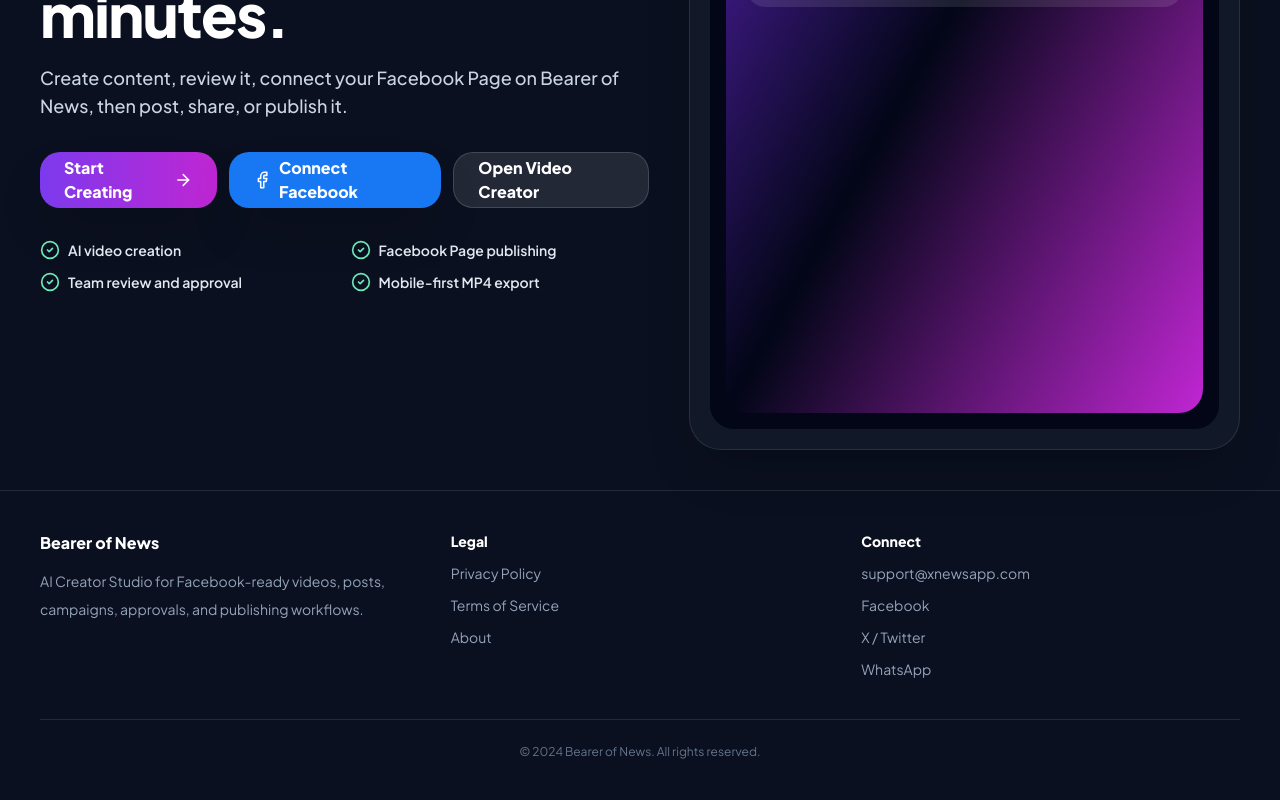
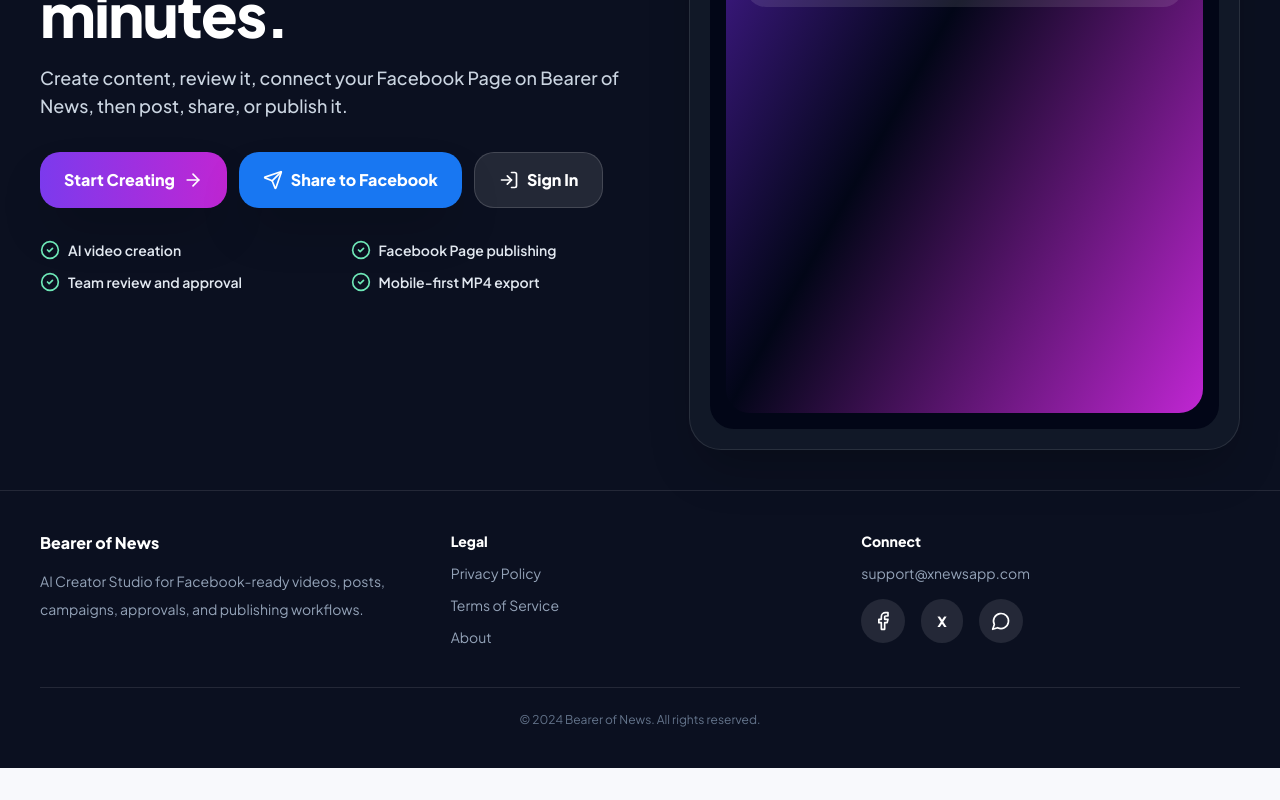
Before and after one commit to mose233/Bearer-of-News, a React (Vite) app: page / in a window 1280 px wide. Shown: the part 512-1312 px from the top of the page. After the commit the page ends 1280 px from the top, so only its background shows below. Built offline with nearby package versions, Linux system fonts and the light colour scheme.

Commit message:
Implement Facebook sharing and UI updates
Added Facebook sharing functionality and updated UI elements for better user interaction.

```diff
--- a/src/pages/Index.tsx
+++ b/src/pages/Index.tsx
@@ -5,6 +5,9 @@
   CheckCircle2,
   Facebook,
   Film,
+  LogIn,
+  MessageCircle,
+  Send,
   ShieldCheck,
   Sparkles,
   Users,
@@ -28,15 +31,16 @@
 };
 
 const Index: React.FC = () => {
-  const isDev = import.meta.env.MODE === "development";
+  const shareToFacebook = () => {
+    const shareUrl = encodeURIComponent("https://xnewsapp.com");
+    const quote = encodeURIComponent(
+      "Create Facebook-ready AI videos, posts, and campaigns with Bearer of News."
+    );
 
-  const redirectUrl = isDev
-    ? "http://localhost:5173"
-    : "https://xnewsapp.com/dashboard";
+    const fbUrl = `https://www.facebook.com/sharer/sharer.php?u=${shareUrl}&quote=${quote}`;
 
-  const facebookOAuthUrl = `https://bjclqqynzsljskfeqfdj.supabase.co/auth/v1/authorize?provider=facebook&scopes=email,public_profile,pages_show_list,pages_read_engagement&redirect_to=${encodeURIComponent(
-    redirectUrl
-  )}`;
+    window.open(fbUrl, "_blank", "width=700,height=500");
+  };
 
   return (
     <AppProvider>
@@ -67,19 +71,21 @@
                   <ArrowRight className="ml-2 h-5 w-5" />
                 </Link>
 
-                <a
-                  href={facebookOAuthUrl}
+                <button
+                  type="button"
+                  onClick={shareToFacebook}
                   className="inline-flex h-14 items-center justify-center rounded-2xl bg-[#1877F2] px-6 text-base font-extrabold text-white shadow-2xl transition hover:scale-[1.02]"
                 >
-                  <Facebook className="mr-2 h-5 w-5" />
-                  Connect Facebook
-                </a>
+                  <Send className="mr-2 h-5 w-5" />
+                  Share to Facebook
+                </button>
 
                 <Link
-                  to="/creator-studio"
+                  to="/login"
                   className="inline-flex h-14 items-center justify-center rounded-2xl border border-white/15 bg-white/10 px-6 text-base font-extrabold text-white transition hover:bg-white/15"
                 >
-                  Open Video Creator
+                  <LogIn className="mr-2 h-5 w-5" />
+                  Sign In
                 </Link>
               </div>
 
@@ -161,15 +167,15 @@
               <h4 className="text-sm font-extrabold text-white">Legal</h4>
 
               <div className="mt-3 flex flex-col gap-3">
-                <Link to="/privacy" className="hover:text-white transition">
+                <Link to="/privacy" className="transition hover:text-white">
                   Privacy Policy
                 </Link>
 
-                <Link to="/terms" className="hover:text-white transition">
+                <Link to="/terms" className="transition hover:text-white">
                   Terms of Service
                 </Link>
 
-                <Link to="/about" className="hover:text-white transition">
+                <Link to="/about" className="transition hover:text-white">
                   About
                 </Link>
               </div>
@@ -178,39 +184,42 @@
             <div>
               <h4 className="text-sm font-extrabold text-white">Connect</h4>
 
-              <div className="mt-3 flex flex-col gap-3">
-                <a
-                  href="mailto:support@xnewsapp.com"
-                  className="hover:text-white transition"
-                >
-                  support@xnewsapp.com
-                </a>
+              <a
+                href="mailto:support@xnewsapp.com"
+                className="mt-3 block transition hover:text-white"
+              >
+                support@xnewsapp.com
+              </a>
 
+              <div className="mt-4 flex items-center gap-4">
                 <a
                   href="https://facebook.com"
                   target="_blank"
                   rel="noreferrer"
-                  className="hover:text-white transition"
+                  aria-label="Facebook"
+                  className="rounded-full bg-white/10 p-3 transition hover:bg-white/20"
                 >
-                  Facebook
+                  <Facebook className="h-5 w-5 text-white" />
                 </a>
 
                 <a
-                  href="https://x.com"
+                  href="https://x.com/en_mose"
                   target="_blank"
                   rel="noreferrer"
-                  className="hover:text-white transition"
+                  aria-label="X"
+                  className="rounded-full bg-white/10 px-4 py-3 text-sm font-extrabold text-white transition hover:bg-white/20"
                 >
-                  X / Twitter
+                  X
                 </a>
 
                 <a
                   href="https://wa.me/"
                   target="_blank"
                   rel="noreferrer"
-                  className="hover:text-white transition"
+                  aria-label="WhatsApp"
+                  className="rounded-full bg-white/10 p-3 transition hover:bg-white/20"
                 >
-                  WhatsApp
+                  <MessageCircle className="h-5 w-5 text-white" />
                 </a>
               </div>
             </div>
```
